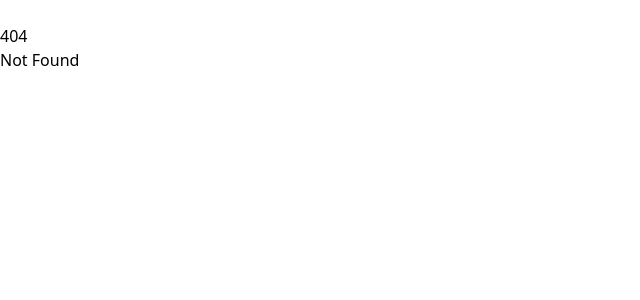
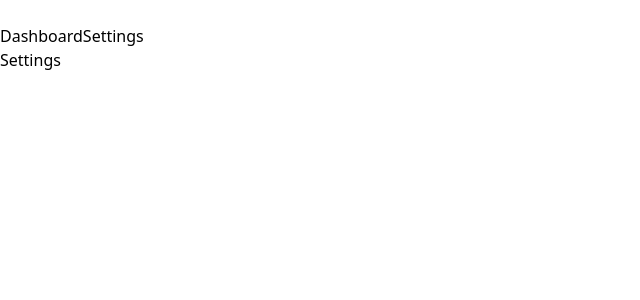
Before and after one commit to naidraikzir/dashvoard, a SvelteKit app: page /settings in a window 1280 px wide. Before the commit this address had no page. Shown: the top 300 px of the page, without its empty margins (0-640 px from the left). Built offline with nearby package versions, Linux system fonts and the light colour scheme; some icons are missing.

Commit message:
Add menu/routes

```diff
--- a/src/app.d.ts
+++ b/src/app.d.ts
@@ -1,6 +1,8 @@
 // See https://kit.svelte.dev/docs/types#app
 // for information about these interfaces
 // and what to do when importing types
+/// <reference types="@sveltejs/kit" />
+/// <reference types="unplugin-icons/types/svelte" />
 declare namespace App {
 	// interface Error {}
 	// interface Locals {}
--- /dev/null
+++ b/src/lib/components/Menu.svelte
@@ -0,0 +1,31 @@
+<script lang="ts">
+	import { page } from '$app/stores'
+	import { routes } from '$lib/stores/routes'
+
+	interface MenuItem {
+		url: string
+		label: string
+	}
+
+	$: menu = [
+		{ url: '/', label: 'Dashboard' },
+		...$routes.map((item) => ({
+			url: `/${item}`,
+			label: item
+				.split('-')
+				.map((word) => word.charAt(0).toUpperCase() + word.substring(1))
+				.join(' ')
+		}))
+	]
+
+	$: isActive = (item: MenuItem) => {
+		return (
+			(item.url === '/' && $page.route?.id === item.url) ||
+			(item.url !== '/' && $page.route?.id?.startsWith(item.url))
+		)
+	}
+</script>
+
+{#each menu as item}
+	<a href={item.url} class="block p-4" class:bg-gray-200={isActive(item)}>{item.label}</a>
+{/each}
--- a/src/lib/components/Sidebar.svelte
+++ b/src/lib/components/Sidebar.svelte
@@ -3,6 +3,7 @@
 	import IconArrowRight from '~icons/iconoir/arrow-right'
 	import { shown } from '$lib/stores/sidebar'
 	import { clickOutside } from '$lib/directives/clickOutside'
+	import Menu from './Menu.svelte'
 
 	function toggle(value: boolean) {
 		return () => ($shown = value)
@@ -27,4 +28,8 @@
 	>
 		<svelte:component this={Icon} />
 	</button>
+
+	<div class="h-full pt-10 overflow-y-auto">
+		<Menu />
+	</div>
 </div>
--- /dev/null
+++ b/src/lib/stores/routes.ts
@@ -0,0 +1,3 @@
+import { writable } from 'svelte/store'
+
+export const routes = writable<string[]>([])
--- /dev/null
+++ b/src/routes/+layout.server.ts
@@ -0,0 +1,17 @@
+import type { LayoutServerLoad } from "./$types";
+
+export const prerender = true
+
+export const load: LayoutServerLoad = async () => {
+  const modules = import.meta.glob('./**/+page.svelte')
+  const routes = new Set(
+    Object.keys(modules)
+      .map((module) => module.split('/'))
+      .filter((module) => module.length > 2)
+      .map((module) => module[1])
+  )
+
+  return {
+    routes: [...routes]
+  }
+};
--- a/src/routes/+layout.svelte
+++ b/src/routes/+layout.svelte
@@ -2,7 +2,12 @@
 	import '$lib/app.postcss'
 	import Header from '$lib/components/Header.svelte'
 	import Sidebar from '$lib/components/Sidebar.svelte'
+	import { routes } from '$lib/stores/routes'
 	import { shown as sidebarShown } from '$lib/stores/sidebar'
+	import type { LayoutData } from './$types'
+
+	export let data: LayoutData
+	$routes = data.routes
 </script>
 
 <div class="h-full bg-gray-100 overflow-x-hidden overflow-y-auto">
--- /dev/null
+++ b/src/routes/settings/+page.svelte
@@ -0,0 +1 @@
+<h1>Settings</h1>
```
